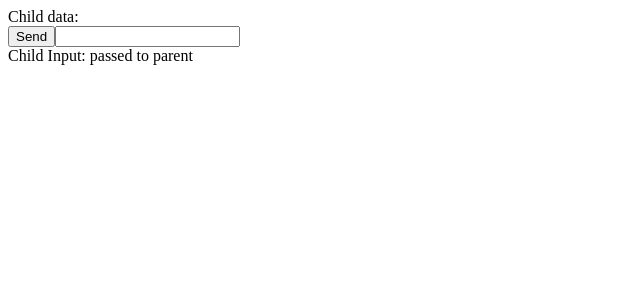
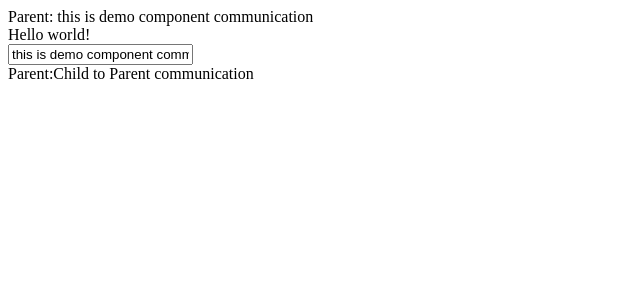
Before and after one commit to gouthamraj020102/angularProjects, an Angular app in the folder multi-page-app/: page / in a window 1280 px wide. Shown: the top 300 px of the page, without its empty margins (0-640 px from the left). Built offline with nearby package versions, Linux system fonts and the light colour scheme.

Commit message:
Communication using Template reference variables

```diff
--- a/multi-page-app/src/app/app.component.html
+++ b/multi-page-app/src/app/app.component.html
@@ -1,5 +1,12 @@
-<div>Child data: {{data}}</div>
-
 <div>
-  <app-header (customEvent)="updateData($event)"></app-header>
+  Parent: {{child.childData}}
 </div>
+<div>
+  {{child.demo()}}
+</div>
+<div>
+  <app-header #child></app-header>
+</div>
+<div>
+  Parent:{{child.title}}
+</div>
--- a/multi-page-app/src/app/app.module.ts
+++ b/multi-page-app/src/app/app.module.ts
@@ -3,6 +3,7 @@ import { BrowserModule } from '@angular/platform-browser';
 
 import { AppComponent } from './app.component';
 import { HeaderComponent } from './header/header.component';
+import { FormsModule } from '@angular/forms';
 
 @NgModule({
   declarations: [
@@ -10,7 +11,8 @@ import { HeaderComponent } from './header/header.component';
     HeaderComponent
   ],
   imports: [
-    BrowserModule
+    BrowserModule,
+    FormsModule
   ],
   providers: [],
   bootstrap: [AppComponent]
--- a/multi-page-app/src/app/header/header.component.html
+++ b/multi-page-app/src/app/header/header.component.html
@@ -4,9 +4,4 @@
 <div *ngFor="let arr of array">
     {{arr}}
 </div>
-
-<button (click)="passToParent()">Send</button>
-
-<input type="text" (input)="updateCustomEventMessage($event)">
-
-<div>Child Input: {{message}}</div>
+<input type="text" [(ngModel)]="childData">
--- a/multi-page-app/src/app/header/header.component.ts
+++ b/multi-page-app/src/app/header/header.component.ts
@@ -13,6 +13,13 @@ export class HeaderComponent {
   @Output() customEvent = new EventEmitter;
   message = "passed to parent";
 
+  childData = "this is demo component communication";
+  title = "Child to Parent communication";
+
+  demo() {
+    return "Hello world!";
+  }
+
   passToParent() {
     this.customEvent.emit(this.message);
   }
```
